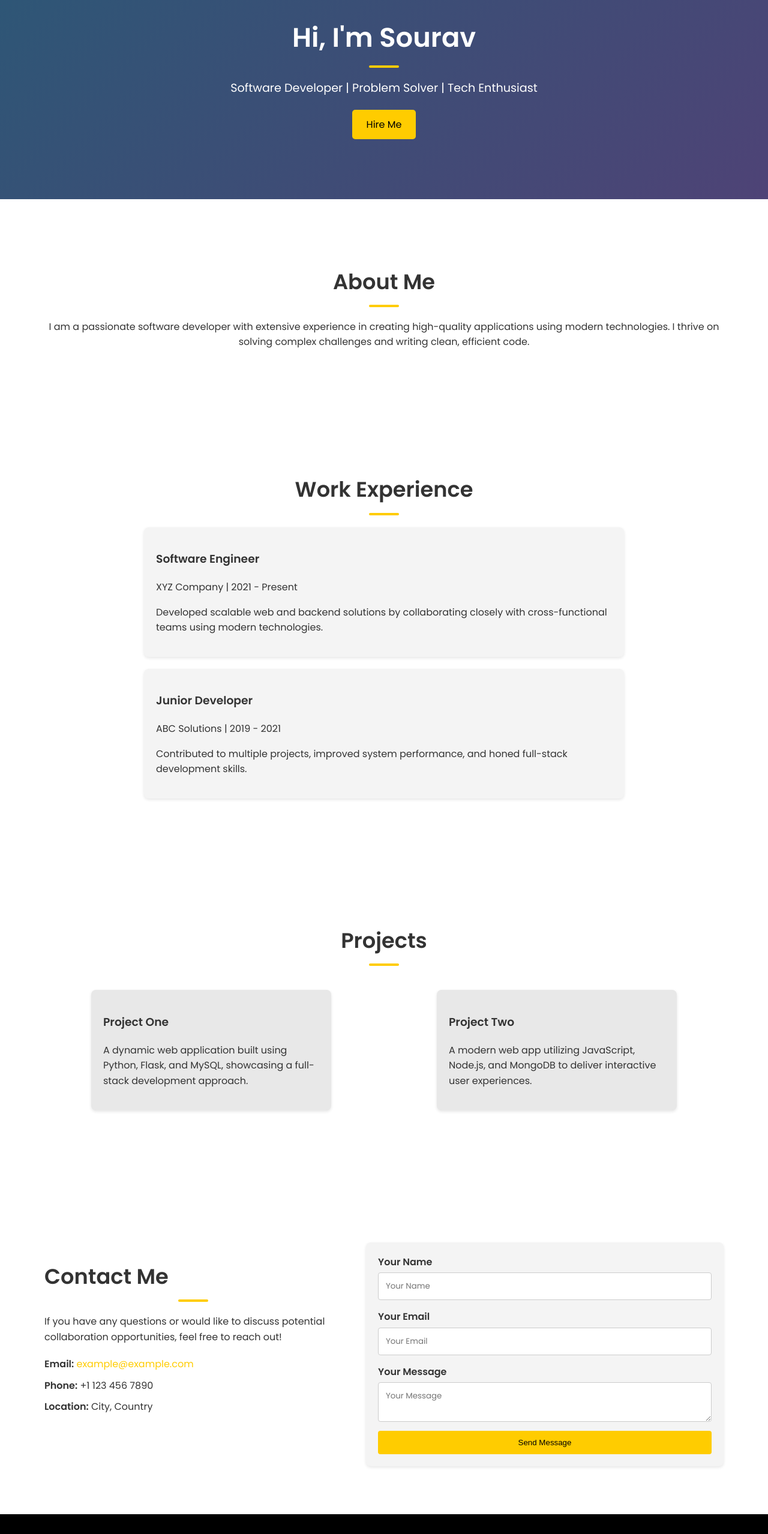
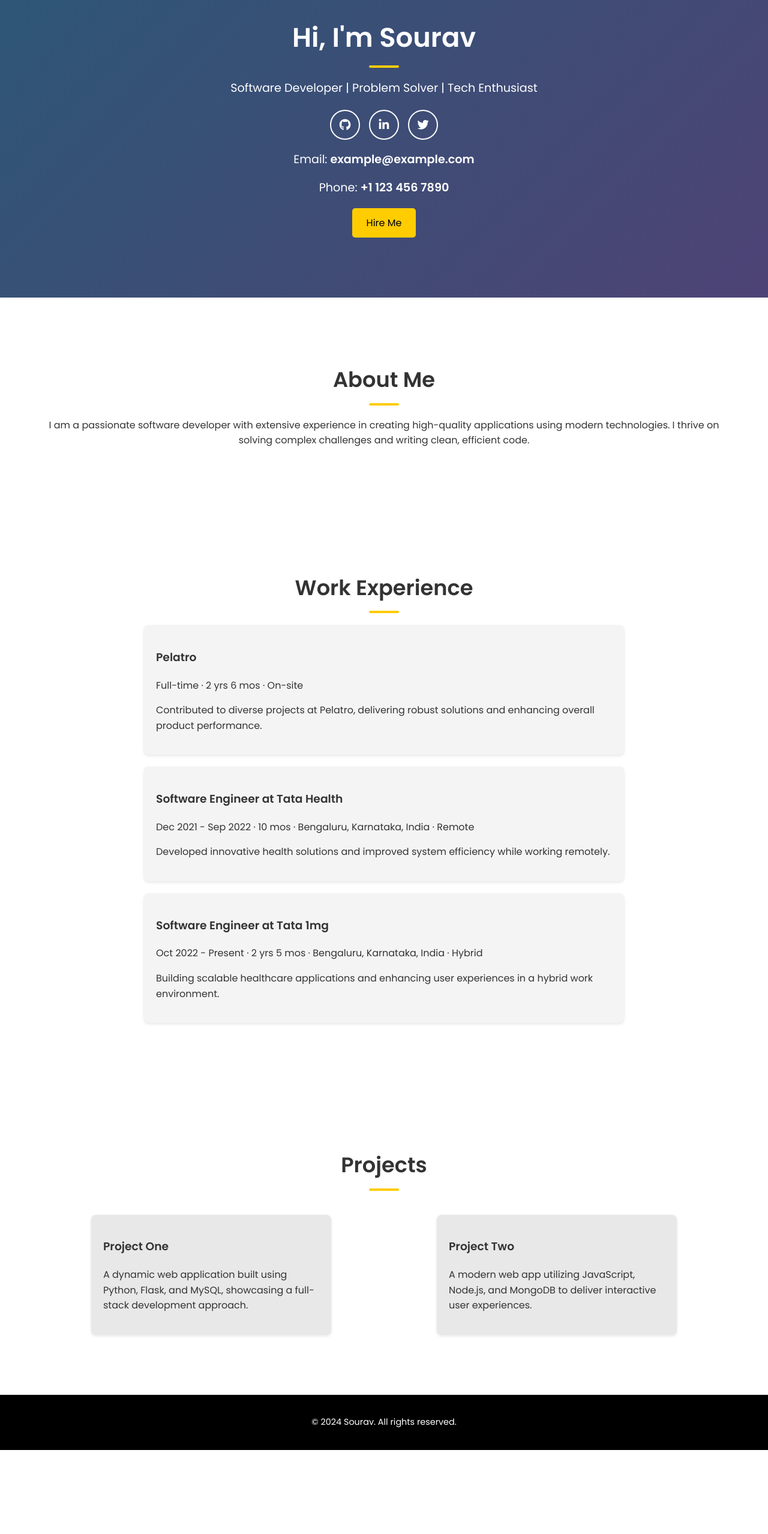
Before and after one commit to souravas/souravas.github.io, a plain HTML site: page index.html in a window 1280 px wide. Shown: the part 240-2797 px from the top of the page at 60% size. After the commit the page ends 2657 px from the top, so only its background shows below. Drawn offline with Linux system fonts and the light colour scheme.

Commit message:
Add files via upload

```diff
--- a/index.html
+++ b/index.html
@@ -19,10 +19,19 @@
     <meta property="og:type" content="website" />
     <meta property="og:url" content="https://yourdomain.com" />
     <meta property="og:image" content="https://yourdomain.com/og-image.jpg" />
+
+    <!-- Google Fonts -->
     <link
       href="https://fonts.googleapis.com/css2?family=Poppins:wght@300;400;600&display=swap"
       rel="stylesheet"
     />
+
+    <!-- Font Awesome Icons CDN -->
+    <link
+    rel="stylesheet"
+    href="https://cdnjs.cloudflare.com/ajax/libs/font-awesome/6.4.0/css/all.min.css"
+/>
+
     <link rel="stylesheet" href="style.css" />
   </head>
   <body>
@@ -39,7 +48,6 @@
             <li><a href="#about">About</a></li>
             <li><a href="#experience">Experience</a></li>
             <li><a href="#projects">Projects</a></li>
-            <li><a href="#contact">Contact</a></li>
           </ul>
         </nav>
         <button id="theme-toggle" aria-label="Toggle Dark/Light Mode">
@@ -54,7 +62,42 @@
         <div class="container hero-content">
           <h2>Hi, I'm Sourav</h2>
           <p>Software Developer | Problem Solver | Tech Enthusiast</p>
-          <a href="#contact" class="btn">Hire Me</a>
+
+          <!-- Social Icons -->
+          <div class="social-icons">
+            <a
+              href="https://github.com/yourprofile"
+              target="_blank"
+              class="icon-button"
+              aria-label="GitHub"
+            >
+              <i class="fab fa-github"></i>
+            </a>
+            <a
+              href="https://linkedin.com/in/yourprofile"
+              target="_blank"
+              class="icon-button"
+              aria-label="LinkedIn"
+            >
+              <i class="fab fa-linkedin-in"></i>
+            </a>
+            <a
+              href="https://twitter.com/yourprofile"
+              target="_blank"
+              class="icon-button"
+              aria-label="Twitter"
+            >
+              <i class="fab fa-twitter"></i>
+            </a>
+          </div>
+
+          <!-- Contact Details -->
+          <div class="contact-details">
+            <p>Email: <strong>example@example.com</strong></p>
+            <p>Phone: <strong>+1 123 456 7890</strong></p>
+          </div>
+
+          <a href="#about" class="btn">Hire Me</a>
         </div>
       </section>
 
@@ -76,19 +119,32 @@
         <div class="container">
           <h2>Work Experience</h2>
           <article class="experience-item">
-            <h3>Software Engineer</h3>
-            <p class="company">XYZ Company | 2021 - Present</p>
+            <h3>Pelatro</h3>
+            <p class="company">Full-time · 2 yrs 6 mos · On-site</p>
             <p>
-              Developed scalable web and backend solutions by collaborating
-              closely with cross-functional teams using modern technologies.
+              Contributed to diverse projects at Pelatro, delivering robust
+              solutions and enhancing overall product performance.
             </p>
           </article>
           <article class="experience-item">
-            <h3>Junior Developer</h3>
-            <p class="company">ABC Solutions | 2019 - 2021</p>
+            <h3>Software Engineer at Tata Health</h3>
+            <p class="company">
+              Dec 2021 - Sep 2022 · 10 mos · Bengaluru, Karnataka, India · Remote
+            </p>
             <p>
-              Contributed to multiple projects, improved system performance, and
-              honed full-stack development skills.
+              Developed innovative health solutions and improved system
+              efficiency while working remotely.
+            </p>
+          </article>
+          <article class="experience-item">
+            <h3>Software Engineer at Tata 1mg</h3>
+            <p class="company">
+              Oct 2022 - Present · 2 yrs 5 mos · Bengaluru, Karnataka, India ·
+              Hybrid
+            </p>
+            <p>
+              Building scalable healthcare applications and enhancing user
+              experiences in a hybrid work environment.
             </p>
           </article>
         </div>
@@ -116,64 +172,6 @@
           </div>
         </div>
       </section>
-
-      <!-- Contact Section -->
-      <section id="contact">
-        <div class="container contact-section">
-          <!-- Contact Info Column -->
-          <div class="contact-info">
-            <h2>Contact Me</h2>
-            <p>
-              If you have any questions or would like to discuss potential
-              collaboration opportunities, feel free to reach out!
-            </p>
-            <ul>
-              <li>
-                <strong>Email:</strong>
-                <a href="mailto:example@example.com">example@example.com</a>
-              </li>
-              <li><strong>Phone:</strong> +1 123 456 7890</li>
-              <li><strong>Location:</strong> City, Country</li>
-            </ul>
-          </div>
-
-          <!-- Contact Form Column -->
-          <div class="contact-form">
-            <form action="#" method="POST" novalidate>
-              <div class="form-group">
-                <label for="name">Your Name</label>
-                <input
-                  id="name"
-                  type="text"
-                  name="name"
-                  placeholder="Your Name"
-                  required
-                />
-              </div>
-              <div class="form-group">
-                <label for="email">Your Email</label>
-                <input
-                  id="email"
-                  type="email"
-                  name="email"
-                  placeholder="Your Email"
-                  required
-                />
-              </div>
-              <div class="form-group">
-                <label for="message">Your Message</label>
-                <textarea
-                  id="message"
-                  name="message"
-                  placeholder="Your Message"
-                  required
-                ></textarea>
-              </div>
-              <button type="submit" class="btn">Send Message</button>
-            </form>
-          </div>
-        </div>
-      </section>
     </main>
 
     <!-- Footer -->
--- a/script.js
+++ b/script.js
@@ -1,3 +1,4 @@
+// Theme toggle functionality
 const toggleButton = document.getElementById("theme-toggle");
 const currentTheme = localStorage.getItem("theme");
 
@@ -13,6 +14,7 @@ toggleButton.addEventListener("click", () => {
     theme = "dark";
     toggleButton.textContent = "☀️";
   } else {
+    theme = "light";
     toggleButton.textContent = "🌙";
   }
   localStorage.setItem("theme", theme);
--- a/style.css
+++ b/style.css
@@ -129,6 +129,40 @@
     margin-bottom: 20px;
   }
 
+  /* Social Icons */
+  .social-icons {
+    margin: 20px 0;
+    display: flex;
+    gap: 15px;
+    justify-content: center;
+  }
+
+  .icon-button {
+    display: inline-block;
+    width: 50px;
+    height: 50px;
+    border: 2px solid #fff;
+    border-radius: 50%;
+    text-align: center;
+    line-height: 47px;
+    color: #fff;
+    font-size: 1.2em;
+    transition: background var(--transition-speed), color var(--transition-speed);
+  }
+
+  .icon-button:hover {
+    background: #fff;
+    color: #000;
+  }
+
+  /* Contact Details */
+  .contact-details {
+    margin: 10px 0 20px;
+    font-size: 1em;
+    line-height: 1.4;
+  }
+
+  /* Button */
   .btn {
     display: inline-block;
     padding: 12px 24px;
@@ -200,121 +234,6 @@
     box-shadow: 0 2px 5px rgba(0, 0, 0, 0.1);
   }
 
-  /* Contact Section */
-  .contact-section {
-    display: flex;
-    flex-wrap: wrap;
-    gap: 40px;
-    align-items: flex-start;
-    justify-content: center;
-    text-align: left;
-    margin-top: 40px;
-  }
-
-  .contact-info {
-    flex: 1 1 300px;
-  }
-
-  .contact-info h2 {
-    margin-bottom: 20px;
-  }
-
-  .contact-info p {
-    margin-bottom: 20px;
-    line-height: 1.6;
-  }
-
-  .contact-info ul {
-    list-style: none;
-    padding: 0;
-    margin: 0;
-  }
-
-  .contact-info li {
-    margin-bottom: 10px;
-  }
-
-  .contact-info a {
-    color: var(--primary-color);
-    text-decoration: none;
-  }
-
-  .contact-info a:hover {
-    text-decoration: underline;
-  }
-
-  /* Contact Form Box */
-  .contact-form {
-    flex: 1 1 400px;
-    background: #f4f4f4;
-    padding: 20px;
-    border-radius: 8px;
-    box-shadow: 0 2px 5px rgba(0, 0, 0, 0.1);
-  }
-
-  /* Form Styling */
-  .contact-form form {
-    display: flex;
-    flex-direction: column;
-    gap: 15px;
-  }
-
-  .form-group {
-    display: flex;
-    flex-direction: column;
-  }
-
-  .form-group label {
-    margin-bottom: 5px;
-    font-weight: 600;
-  }
-
-  input,
-  textarea {
-    width: 100%;
-    padding: 12px;
-    border: 1px solid #ccc;
-    border-radius: 4px;
-    font-family: inherit;
-    transition: border-color var(--transition-speed);
-  }
-
-  input:focus,
-  textarea:focus {
-    border-color: var(--primary-color);
-    outline: none;
-  }
-
-  button[type="submit"] {
-    padding: 12px;
-    background: var(--primary-color);
-    border: none;
-    cursor: pointer;
-    border-radius: 4px;
-    transition: background var(--transition-speed);
-  }
-
-  button[type="submit"]:hover {
-    background: #e6b800;
-  }
-
-  /* Dark Mode Overrides for Experience & Project Items */
-  body.dark-mode .experience-item,
-  body.dark-mode .project-item {
-    background: #2f2f2f;
-    color: #e0e0e0;
-  }
-
-  /* Dark Mode Overrides for Contact Section */
-  body.dark-mode .contact-form {
-    background: #2f2f2f;
-    box-shadow: none;
-  }
-
-  body.dark-mode .contact-form .btn {
-    color: #000;
-  }
-
   /* Footer */
   footer {
     background: var(--header-bg);
@@ -338,7 +257,4 @@
     .project-grid {
       flex-direction: column;
     }
-    .contact-section {
-      flex-direction: column;
-    }
   }
```
